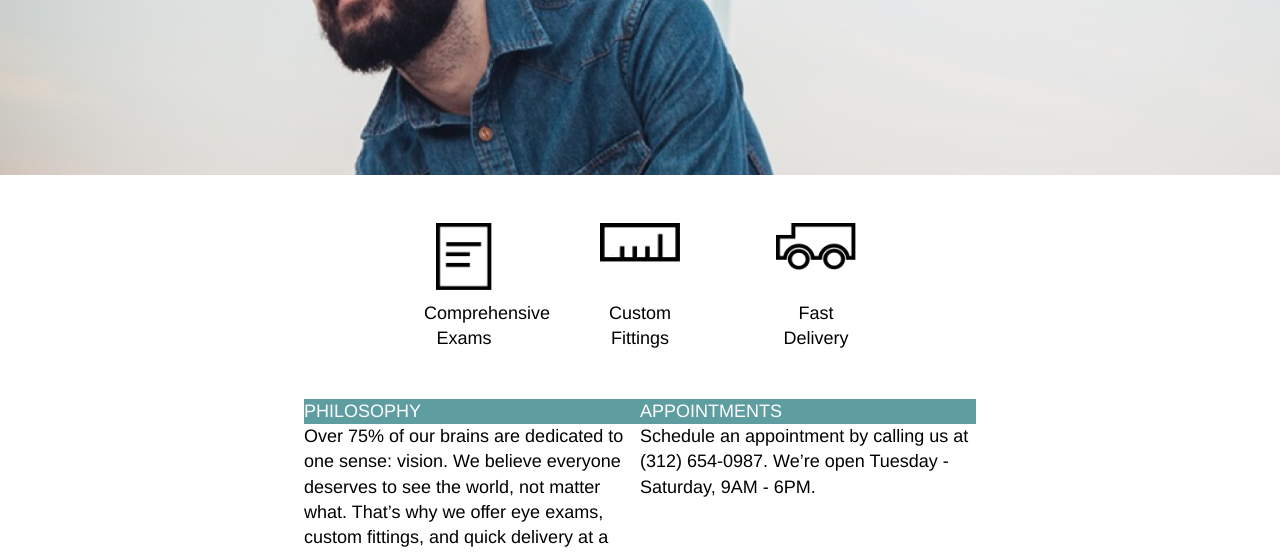
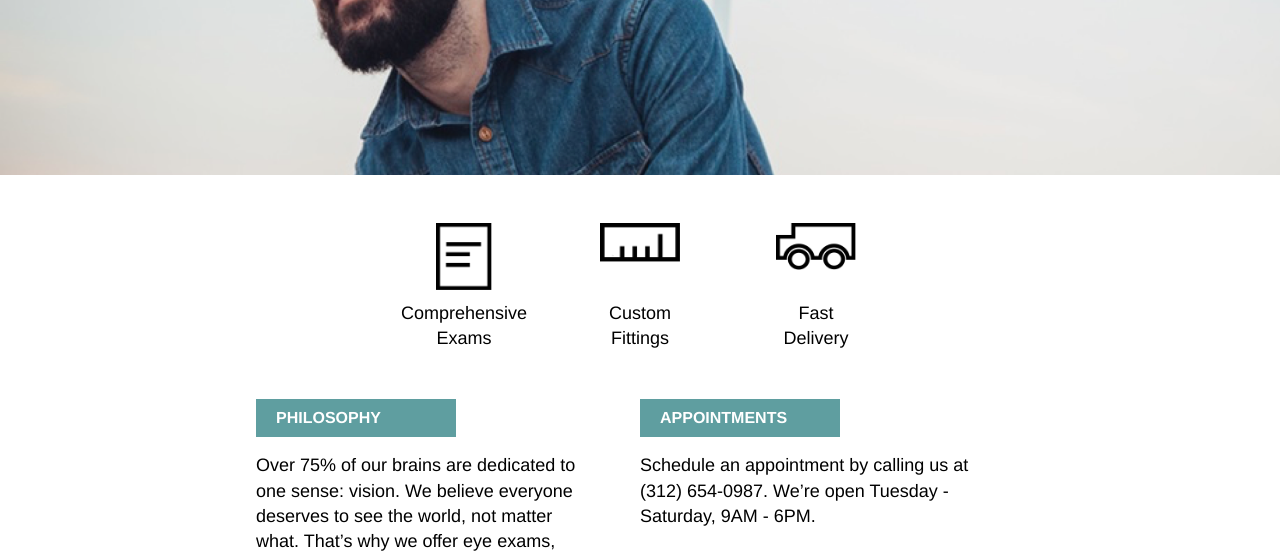
Before and after one commit to 0xpetersatoshi/tortoiseshell, a plain HTML site: page index.html in a window 1280 px wide. Shown: the part 305-859 px from the top of the page. Drawn offline with Linux system fonts and the light colour scheme.

Commit message:
Styling the rest of the main content.

```diff
--- a/resources/css/style.css
+++ b/resources/css/style.css
@@ -74,6 +74,7 @@ h1 {
   flex-direction: column;
   justify-content: space-between;
   text-align: center;
+  align-items: center;
   margin: 3rem;
   height: 8rem;
   width: 5rem;
@@ -91,6 +92,16 @@ h1 {
 
 .info {
   width: 35%;
+  margin-right: 5%;
+  margin-bottom: 4rem;
+}
+
+h4 {
+  padding: 0.5rem 1.25rem;
+  width: 10rem;
+  font-size: 1rem;
+  font-weight: bold;
+  margin-bottom: 1rem;
 }
 
 footer {
```
